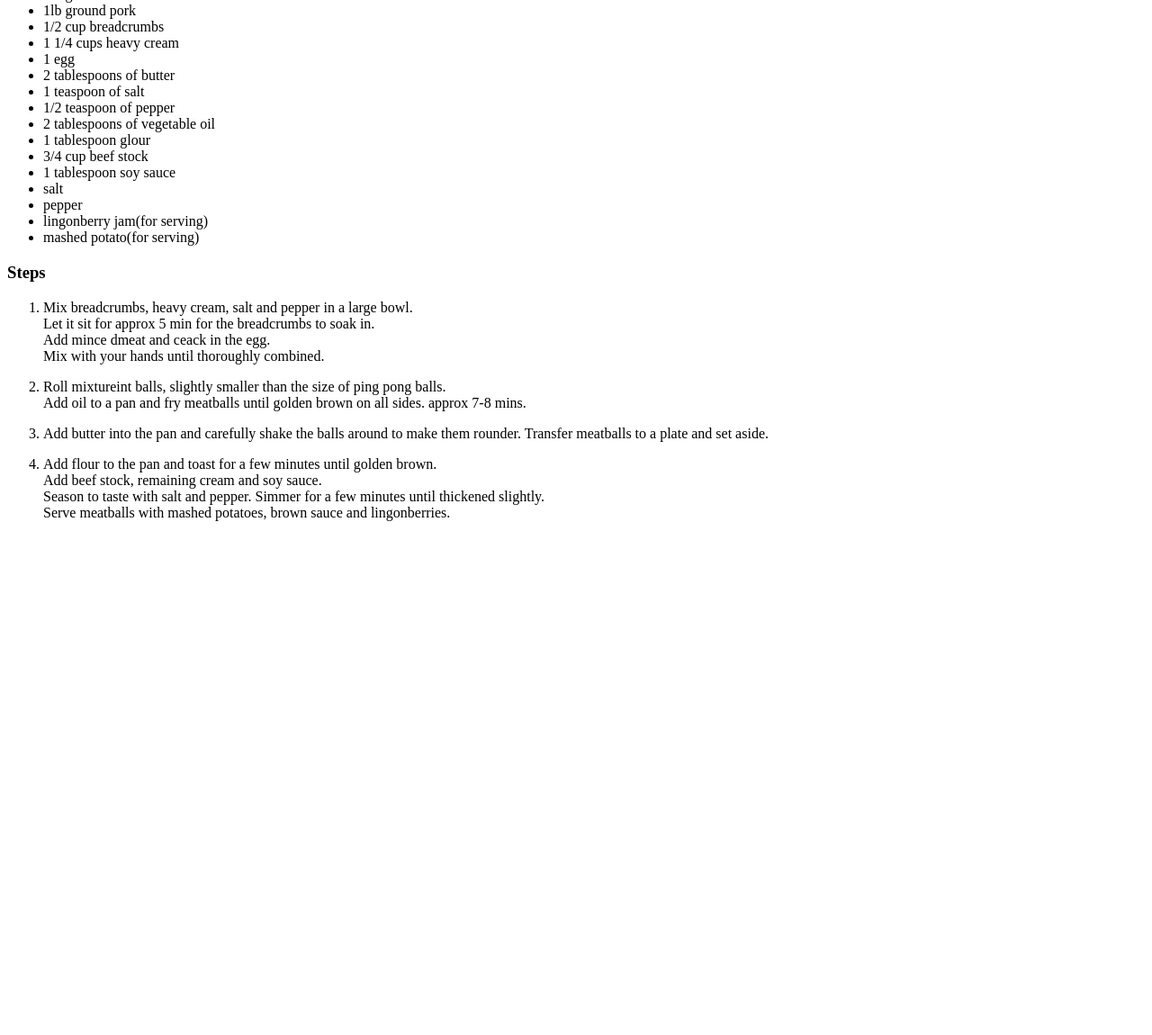
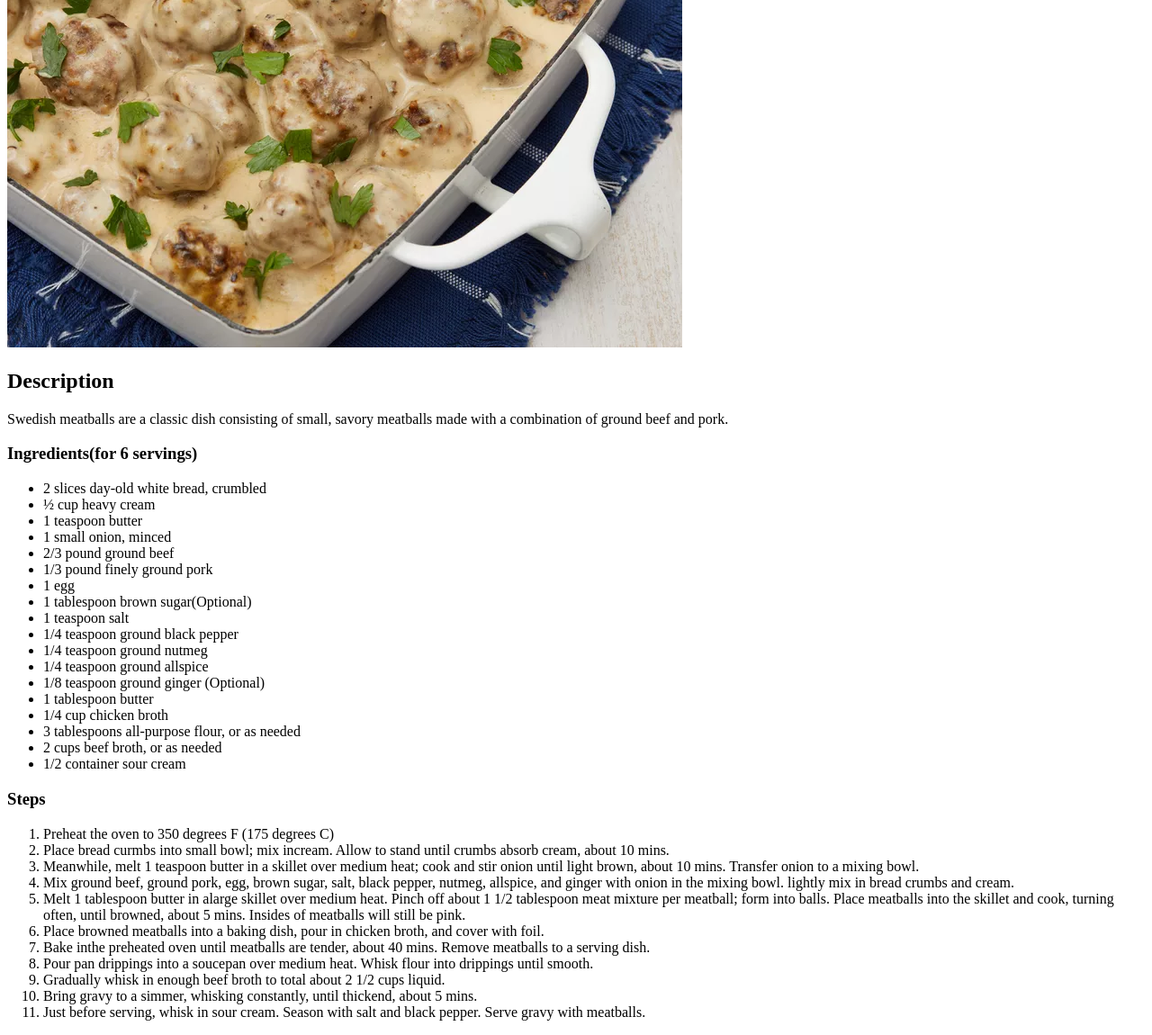
Before and after one commit to Aswgt999/odin-recipes, a plain HTML site: page recipes/swedish-meatballs.html in a window 1280 px wide. Shown: the part 257-1407 px from the top of the page at 90% size. Before the commit the page ends 852 px from the top, so only its background shows below. Drawn offline with Linux system fonts and the light colour scheme.

Commit message:
modified recipes/swedish-meatballs.html

```diff
--- a/recipes/swedish-meatballs.html
+++ b/recipes/swedish-meatballs.html
@@ -8,43 +8,45 @@
   <body>
     <h1>Swedish Meatballs</h1>
     <img
-      src="../images/swedish-meatballs.jpg"
-      alt="golden brown swedish meatballs with lingonberry jam and mashed potatoes on the side with juicy delicious gravy."
+      src="../images/swedish-meatballs.webp"
+      alt="swedish meatballs covered in creamy white sauce."
     />
     <h2>Description</h2>
-    <p>Sunday suppers aren't compete without lasagna for many people coast to coast in America, and if the layered pasta dish isn't a tradition yet for your family, it will be after you serve this.</p>
+    <p>Swedish meatballs are a classic dish consisting of small, savory meatballs made with a combination of ground beef and pork.</p>
     <h3>Ingredients(for 6 servings)</h2>
     <ul>
-        <li>1lb ground beef</li>
-        <li>1lb ground pork</li>
-        <li>1/2 cup breadcrumbs</li>
-        <li>1 1/4 cups heavy cream</li>
-        <li>1 egg</li>
-        <li>2 tablespoons of butter</li>
-        <li>1 teaspoon of salt</li>
-        <li>1/2 teaspoon of pepper</li>
-        <li>2 tablespoons of vegetable oil</li>
-        <li>1 tablespoon glour</li>
-        <li>3/4 cup beef stock</li>
-        <li>1 tablespoon soy sauce</li>
-        <li>salt</li>
-        <li>pepper</li>
-        <li>lingonberry jam(for serving)</li>
-        <li>mashed potato(for serving)</li>
+      <li>2 slices day-old white bread, crumbled</li>
+      <li>½ cup heavy cream</li>
+      <li>1 teaspoon butter</li>
+      <li>1 small onion, minced</li>
+      <li>2/3 pound ground beef</li>
+      <li>1/3 pound finely ground pork</li>
+      <li>1 egg</li>
+      <li>1 tablespoon brown sugar(Optional)</li>
+      <li>1 teaspoon salt</li>
+      <li>1/4 teaspoon ground black pepper</li>
+      <li>1/4 teaspoon ground nutmeg</li>
+      <li>1/4 teaspoon ground allspice</li>
+      <li>1/8 teaspoon ground ginger (Optional)</li>
+      <li>1 tablespoon butter</li>
+      <li>1/4 cup chicken broth</li>
+      <li>3 tablespoons all-purpose flour, or as needed</li>
+      <li>2 cups beef broth, or as needed</li>
+      <li>1/2 container sour cream</li>
     </ul>
     <h3>Steps</h3>
     <ol>
-        <li><p>Mix breadcrumbs, heavy cream, salt and pepper in a large bowl. <br>
-        Let it sit for approx 5 min for the breadcrumbs to soak in. <br>
-      Add mince dmeat and ceack in the egg. <br>
-    Mix with your hands until thoroughly combined.</p></li>
-          <li><p>Roll mixtureint balls, slightly smaller than the size of ping pong balls. <br>
-          Add oil to a pan and  fry meatballs until golden brown on all sides. approx 7-8 mins.</p></li>
-          <li>Add butter into the pan and carefully shake the balls around to make them rounder. Transfer meatballs to a plate and set aside.</li>
-          <li><p>Add flour to the pan and toast for a few minutes until golden brown. <br>
-          Add beef stock, remaining cream and soy sauce. <br>
-        Season to taste with salt and pepper. Simmer for a few minutes until thickened slightly. <br>
-      Serve meatballs with mashed potatoes, brown sauce and lingonberries.</p></li>
+      <li>Preheat the oven to 350 degrees F (175 degrees C)</li>
+      <li>Place bread curmbs into small bowl; mix incream. Allow to stand until crumbs absorb cream, about 10 mins.</li>
+      <li>Meanwhile, melt 1 teaspoon butter in a skillet over medium heat; cook and stir onion until light brown, about 10 mins. Transfer onion to a mixing bowl.</li>
+      <li>Mix ground beef, ground pork, egg, brown sugar, salt, black pepper, nutmeg, allspice, and ginger with onion in the mixing bowl. lightly mix in bread crumbs and cream.</li>
+      <li>Melt 1 tablespoon butter in alarge skillet over medium heat. Pinch off about 1 1/2 tablespoon meat mixture per meatball; form into balls. Place meatballs into the skillet and cook, turning often, until browned, about 5 mins. Insides of meatballs will still be pink.</li>
+      <li>Place browned meatballs into a baking dish, pour in chicken broth, and cover with foil.</li>
+      <li>Bake inthe preheated oven until meatballs are tender, about 40 mins. Remove meatballs to a serving dish.</li>
+      <li>Pour pan drippings into a soucepan over medium heat. Whisk flour into drippings until smooth.</li>
+      <li>Gradually whisk in enough beef broth to total about 2 1/2 cups liquid.</li>
+      <li>Bring gravy to a simmer, whisking constantly, until thickend, about 5 mins.</li>
+      <li>Just before serving, whisk in sour cream. Season with salt and black pepper. Serve gravy with meatballs.</li>
     </ol>
 
   </body>
```
